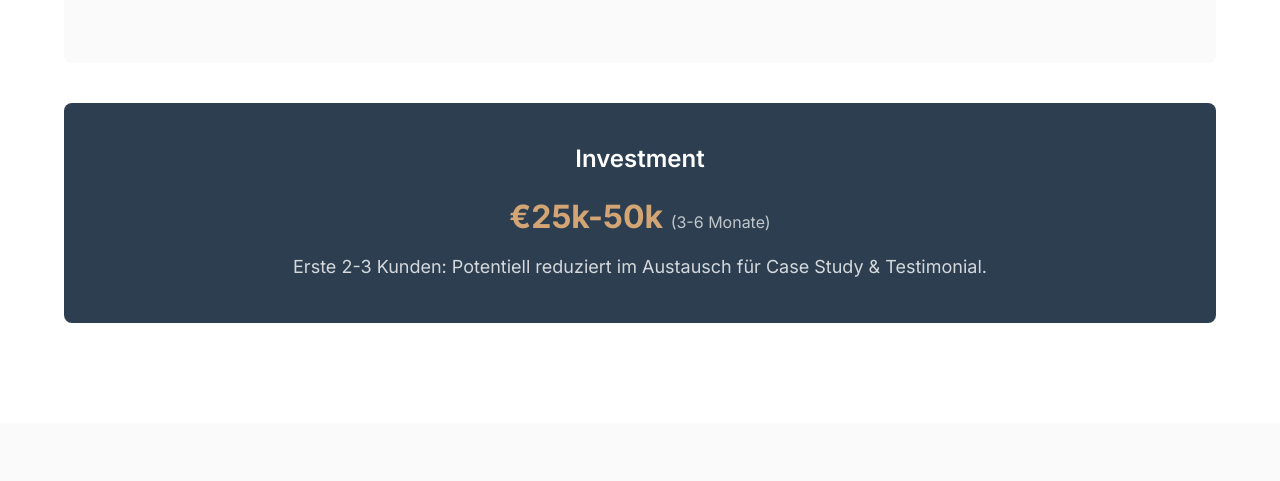
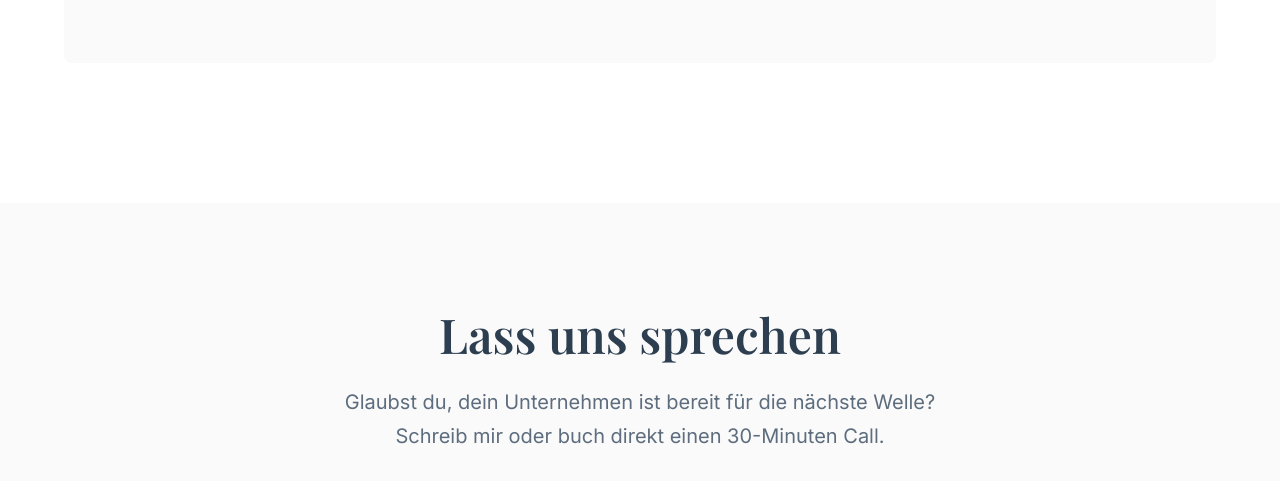
Before and after one commit to fabriceschmidt01-ui/fabriceschmidt-website, a plain HTML site: page index.html in a window 1280 px wide. Shown: the part 6012-6493 px from the top of the page. Drawn offline with nearby package versions, Linux system fonts and the light colour scheme.

Commit message:
Remove investment pricing box from landing page
Co-Authored-By: Claude Opus 4.6 <noreply@anthropic.com>

```diff
--- a/index.html
+++ b/index.html
@@ -281,12 +281,6 @@
                 </div>
                 <p class="phasen-optional"><strong>Optional:</strong> Strategic Sparring (ongoing) - Was kommt als nächstes?</p>
             </div>
-
-            <div class="investment">
-                <h3>Investment</h3>
-                <p class="investment-range">€25k-50k <span>(3-6 Monate)</span></p>
-                <p class="investment-note">Erste 2-3 Kunden: Potentiell reduziert im Austausch für Case Study & Testimonial.</p>
-            </div>
         </div>
     </section>
 
```
